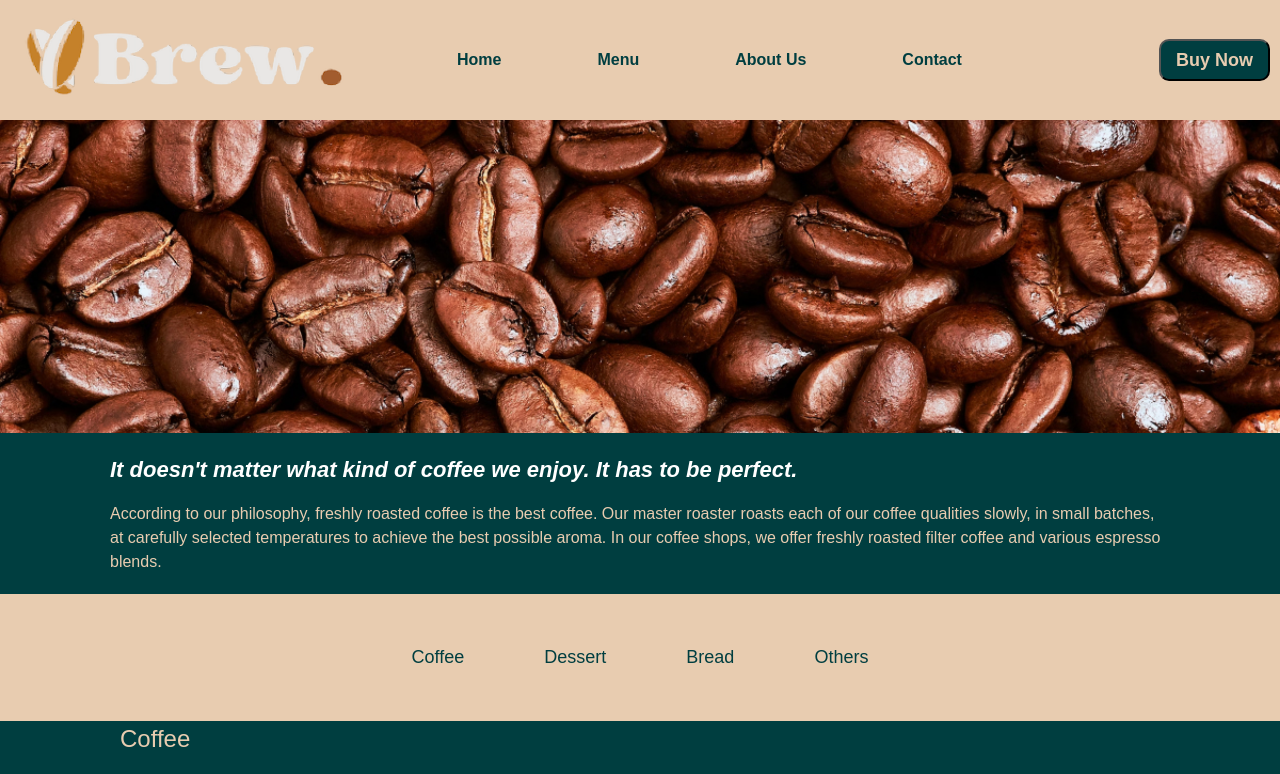
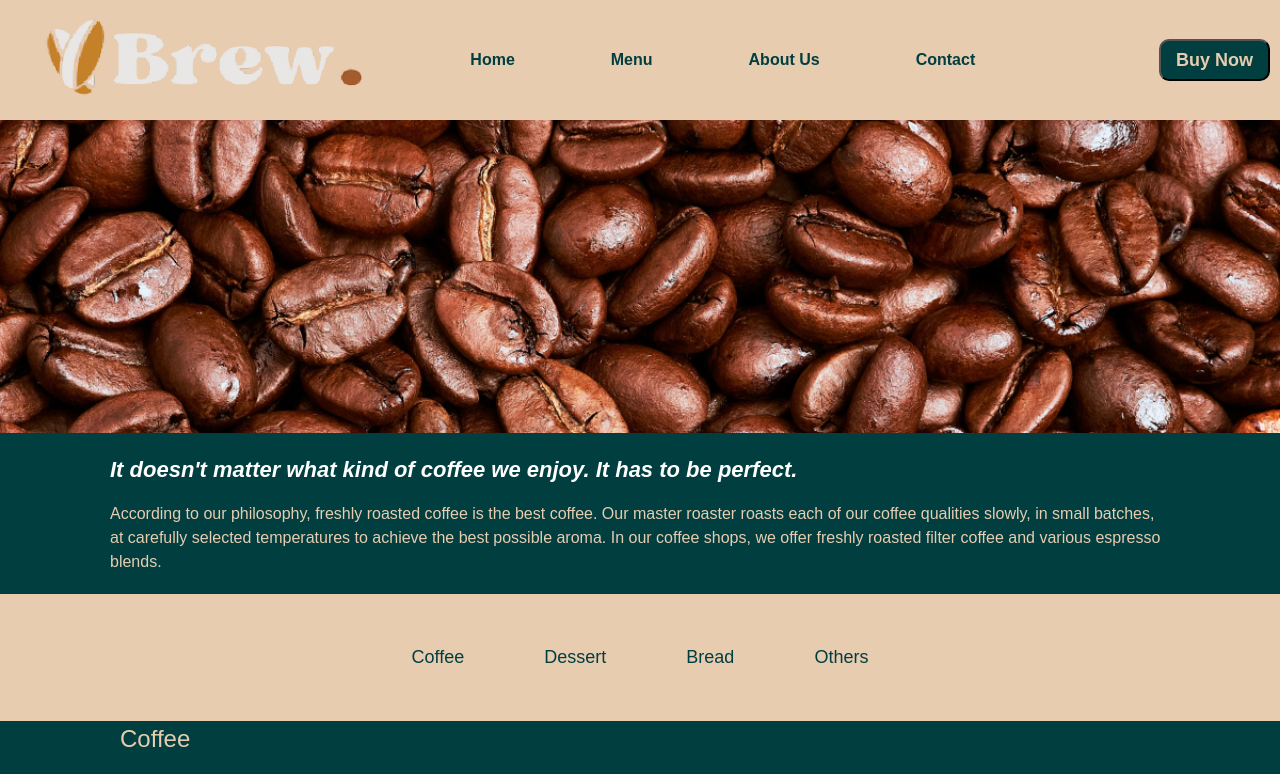
Before and after one commit to qiaoqiaozou/-website-project-team-5, a plain HTML site: page CoffeeShop Project/menu_QiaoqiaoZou.html in a window 1280 px wide. Shown: the top 774 px of the page. Drawn offline with nearby package versions, Linux system fonts and the light colour scheme.

Commit message:
Update styles-QiaoqiaoZou.css

```diff
--- a/CoffeeShop Project/styles-QiaoqiaoZou.css
+++ b/CoffeeShop Project/styles-QiaoqiaoZou.css
@@ -21,10 +21,9 @@ body {
 .head {
     width: 300px;
     padding-left: 20px;
-    line-height: 100px;
+    line-height: 80px;
     flex: 1;
-    margin: 0;
-    padding: 0;
+
     padding-bottom: 20px;
 }
 
```
